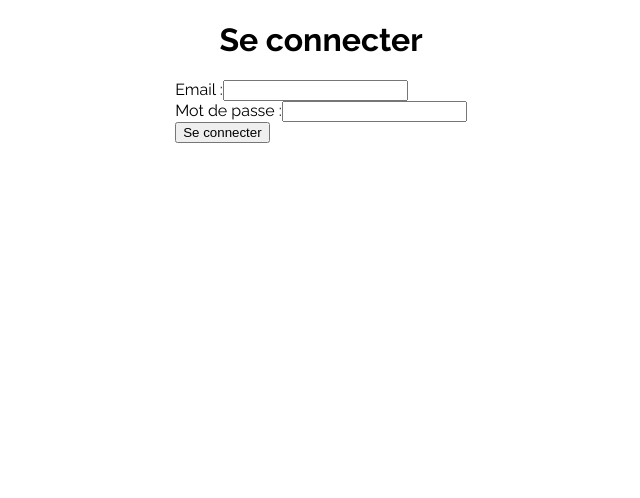
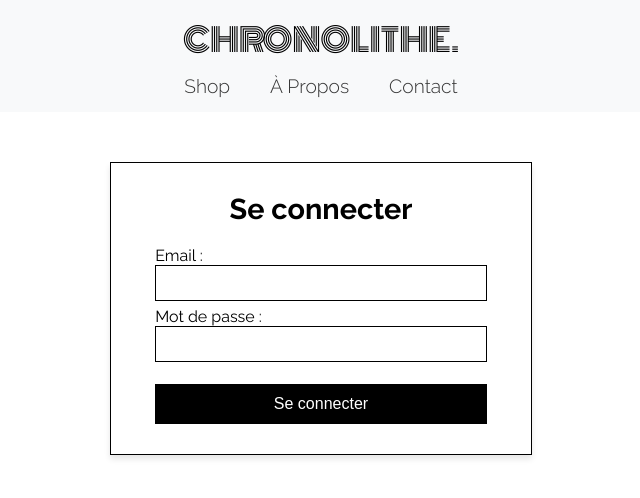
Before and after one commit to maxime-jcnl/ChronoLithe, a React app in the folder chronolithe/: page /login in a window 1280 px wide. Shown: the whole page, without its empty margins (319-959 px from the left). Built offline with nearby package versions, Linux system fonts and the light colour scheme.

Commit message:
modif backend

```diff
--- a/chronolithe/package.json
+++ b/chronolithe/package.json
@@ -19,6 +19,7 @@
   },
   "devDependencies": {
     "@babel/plugin-proposal-private-property-in-object": "^7.21.11",
+    "@fullhuman/postcss-purgecss": "^7.0.2",
     "react-scripts": "^5.0.1"
   },
   "browserslist": {
--- a/chronolithe/src/components/Login.js
+++ b/chronolithe/src/components/Login.js
@@ -1,5 +1,7 @@
 import React, { useState } from "react";
 import api from "../api";
+import "./Style.css";
+import Navbar from "./Navbar";
 
 const LoginPage = () => {
   const [email, setEmail] = useState("");
@@ -18,7 +20,10 @@ const LoginPage = () => {
   };
 
   return (
-    <div style={{ textAlign: "center", marginTop: "20px" }}>
+    <div>
+      <Navbar hideAuthIcon={true} />
+    <div className="auth-page">
+
       <h1>Se connecter</h1>
       <form onSubmit={handleLogin} style={{ display: "inline-block", textAlign: "left" }}>
         <div>
@@ -42,6 +47,7 @@ const LoginPage = () => {
         <button type="submit">Se connecter</button>
       </form>
     </div>
+     </div>
   );
 };
 
--- a/chronolithe/src/components/Navbar.js
+++ b/chronolithe/src/components/Navbar.js
@@ -2,7 +2,7 @@ import React, { useState } from "react";
 import { Link } from "react-router-dom";
 import "./Style.css";
 
-const Navbar = () => {
+const Navbar = ({ hideAuthIcon }) => {
   const [isDropdownOpen, setDropdownOpen] = useState(false);
 
   const toggleDropdown = () => {
@@ -17,6 +17,7 @@ const Navbar = () => {
         <li><Link to="/about">À Propos</Link></li>
         <li><Link to="/contact">Contact</Link></li>
       </ul>
+      {!hideAuthIcon && (
         <div className="auth-icon" onClick={toggleDropdown}>
           <img
             src="https://cdn-icons-png.flaticon.com/512/1077/1077063.png"
@@ -30,6 +31,7 @@ const Navbar = () => {
             </div>
           )}
         </div>
+      )}
     </nav>
   );
 };
--- a/chronolithe/src/components/Signup.js
+++ b/chronolithe/src/components/Signup.js
@@ -1,5 +1,8 @@
 import React, { useState } from "react";
 import api from "../api";
+import Navbar from "./Navbar";
+
+import "./Style.css";
 
 const SignupPage = () => {
   const [firstName, setFirstName] = useState("");
@@ -19,7 +22,9 @@ const SignupPage = () => {
   };
 
   return (
-    <div style={{ textAlign: "center", marginTop: "20px" }}>
+    <div>
+      <Navbar hideAuthIcon={true} />
+    <div className="auth-page" style={{ textAlign: "center", marginTop: "20px" }}>
       <h1>Créer un compte</h1>
       <form onSubmit={handleSignup} style={{ display: "inline-block", textAlign: "left" }}>
         <div>
@@ -61,6 +66,7 @@ const SignupPage = () => {
         <button type="submit">Créer un compte</button>
       </form>
     </div>
+    </div>
   );
 };
 
--- a/chronolithe/src/components/Style.css
+++ b/chronolithe/src/components/Style.css
@@ -275,3 +275,66 @@ body {
 .dropdown-menu a:hover {
   background-color: #f2f2f2;
 }
+/* Authentification Pages */
+.auth-page {
+  max-width: 400px;
+  margin: 50px auto;
+  text-align: center;
+  background-color: #fff;
+  padding: 10px;
+  border: 1px solid #000;
+  border-radius: 0; /* Suppression des bords arrondis */
+  box-shadow: 0 4px 6px rgba(0, 0, 0, 0.1);
+}
+
+.auth-page h1 {
+  margin-bottom: 20px;
+  font-size: 1.8em;
+  font-family: 'Raleway', sans-serif;
+  color: #000;
+}
+
+.auth-page form {
+  display: flex;
+  flex-direction: column;
+  gap: 15px; /* Ajuste l'espacement entre les champs */
+  align-items: center; /* Aligne les champs */
+}
+
+.auth-page input {
+  padding: 8px; /* Réduit la hauteur des champs */
+  font-size: 1em;
+  margin-bottom: 6px;
+  border: 1px solid #000;
+  border-radius: 0; /* Suppression des bords arrondis */
+  width: 100%;
+  transition: border-color 0.3s ease;
+  background-color: #fff;
+  color: #000;
+  box-sizing: border-box; /* Assure un alignement propre */
+
+}
+
+.auth-page input:focus {
+  border-color: #000;
+  outline: none;
+}
+
+.auth-page button {
+  padding: 10px;
+  background-color: #000;
+  color: #fff;
+  border: 1px solid #000;
+  border-radius: 0; /* Suppression des bords arrondis */
+  cursor: pointer;
+  font-size: 1em;
+  transition: background-color 0.3s ease, color 0.3s ease;
+  width: 100%; /* Assure l'alignement avec les champs */
+  margin-top: 16px;
+  margin-bottom: 20px;
+}
+
+.auth-page button:hover {
+  background-color: #fff;
+  color: #000;
+}
```
Also changed, not shown: chronolithe/public/images/auth.png (added), 4 other files. Lines whose indentation alone changed are shown as unchanged.
